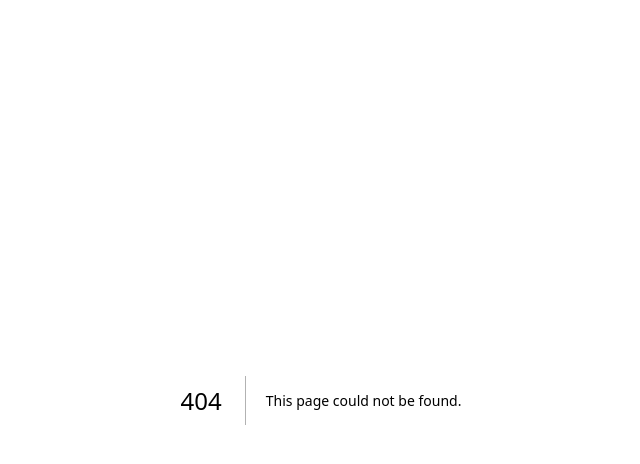
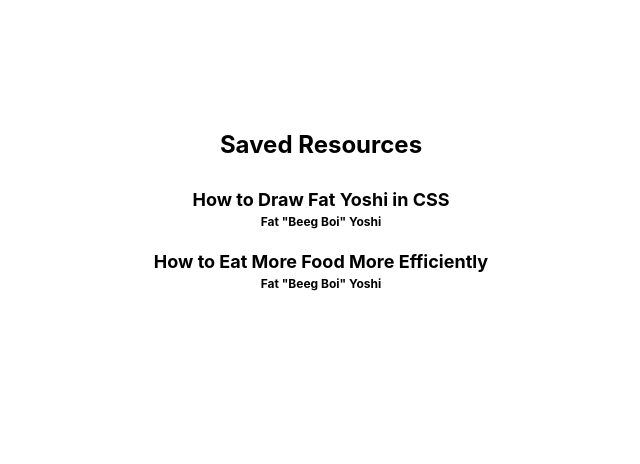
Before and after one commit to Gumshoe21/hashnode-enhancer, a Next.js app in the folder next-app/: page /saved-resources in a window 1280 px wide. Before the commit this address had no page. Shown: the top 464 px of the page, without its empty margins (319-959 px from the left). Built offline with nearby package versions, Linux system fonts and the light colour scheme.

Commit message:
feat: add saved-resources.tsx

```diff
--- /dev/null
+++ b/next-app/pages/saved-resources.tsx
@@ -0,0 +1,33 @@
+import Resource from '@/components/Home/Resource'
+
+const SavedResourceItem = ({ title, author, url }) => {
+  return (
+    <a href={url}>
+      <div className='resource'>
+        <div className='resource__title'>
+          <h3>{title}</h3>
+        </div>
+        <div className='resource__author'>
+          <h4>{author}</h4>
+        </div>
+      </div>
+    </a>
+  )
+}
+const SavedResources = () => {
+  return (
+    <main className='container'>
+      <section className='section section--resources'>
+        <header className='section--resources__header'>
+          <h2>Saved Resources</h2>
+        </header>
+        <div className='section--resources__container'>
+          <SavedResourceItem title='How to Draw Fat Yoshi in CSS' author='Fat "Beeg Boi" Yoshi' url='/saved-resource' />
+          <SavedResourceItem title='How to Eat More Food More Efficiently' author='Fat "Beeg Boi" Yoshi' url='/saved-resource' />
+        </div>
+      </section>
+    </main>
+  )
+}
+
+export default SavedResources
```
